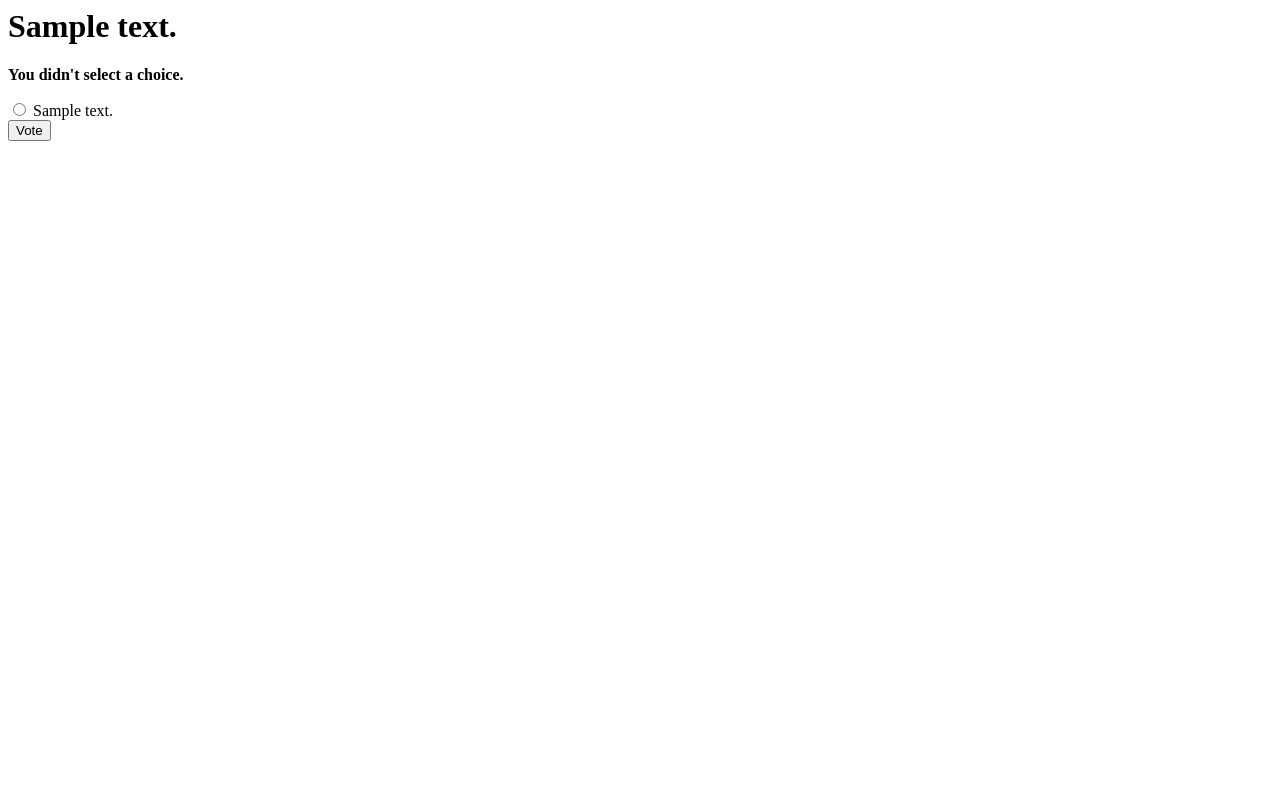
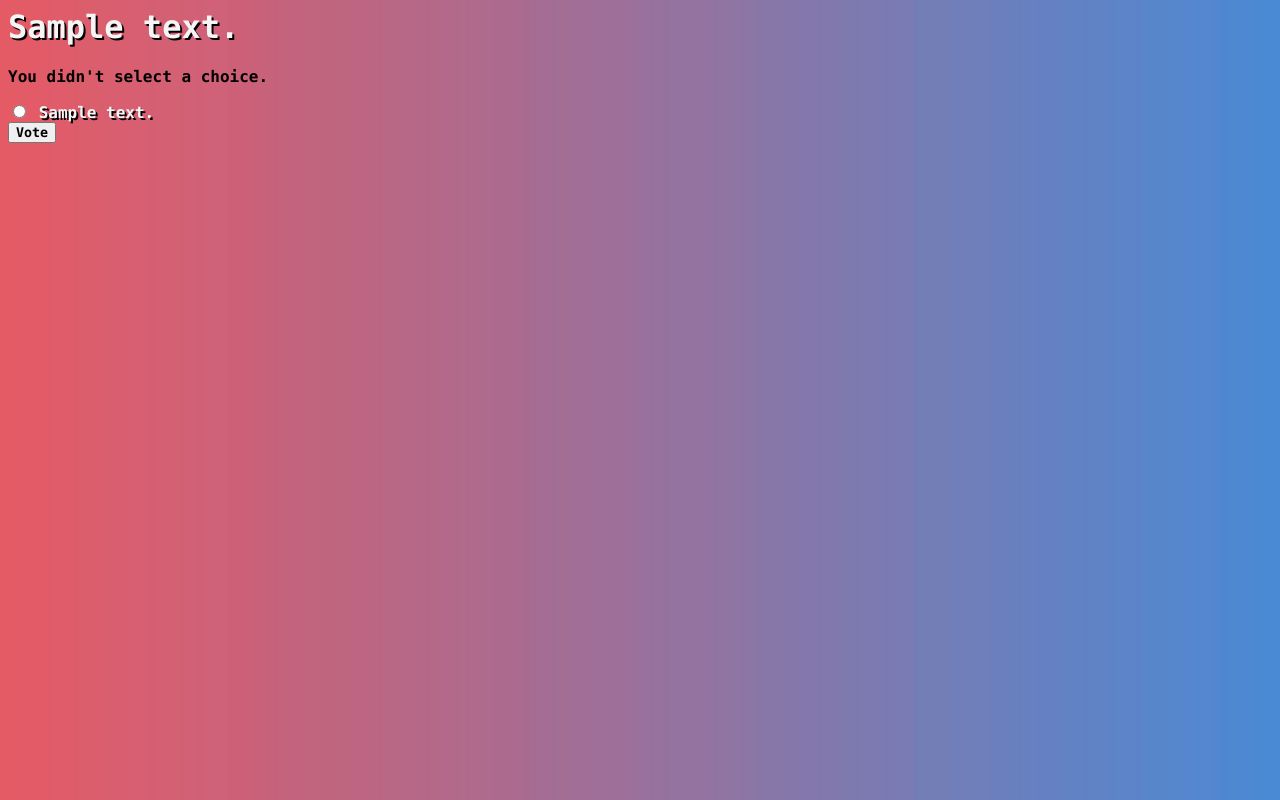
Before and after one commit to ttxking/ku-polls, a Django app: page /polls/1/vote in a window 1280 px wide. Run offline with Django 3.2, Linux system fonts and the light colour scheme; tables that the repository leaves empty hold one stand-in row (values such as "Sample post").

Commit message:
commit on writing ku-polls part6(styling app)

```diff
--- /dev/null
+++ b/polls/static/polls/style.css
@@ -0,0 +1,34 @@
+li a {
+    color: whitesmoke;
+}
+h1 {
+    color: whitesmoke;
+    text-shadow: 2px 2px black;
+}
+
+a {
+    color : whitesmoke;
+    text-shadow: 2px 2px black;
+}
+
+input[type=submit] {
+   font-family: "Lucida Console", Monaco, monospace;
+    font-weight: bold;
+}
+
+label[for^="choice"]{
+    color: whitesmoke;
+    text-shadow: 2px 2px black;
+}
+
+li {
+    color: whitesmoke;
+    text-shadow: 2px 2px black;
+}
+
+body {
+    background-image: url("images/background.jpeg");
+    background-size: cover;
+    font-weight: bold;
+    font-family: "Lucida Console", Monaco, monospace;
+}
--- a/polls/templates/polls/detail.html
+++ b/polls/templates/polls/detail.html
@@ -1,3 +1,6 @@
+{% load static %}
+<link rel="stylesheet" type="text/css" href="{% static 'polls/style.css' %}">
+
 <h1> {{ question.question_text }} </h1>
 {% if error_message %}<p><strong>{{ error_message }}</strong></p> {% endif %}
 
--- a/polls/templates/polls/results.html
+++ b/polls/templates/polls/results.html
@@ -1,3 +1,6 @@
+{% load static %}
+<link rel="stylesheet" type="text/css" href="{% static 'polls/style.css' %}">
+
 <h1>{{ question.question_text }}</h1>
 
 <ul>
--- a/polls/views.py
+++ b/polls/views.py
@@ -1,6 +1,6 @@
 
 # Create your views here.
-from datetime import timezone
+from django.utils import timezone
 
 from django.http import HttpResponse, Http404, HttpResponseRedirect
 from django.template import loader
```
Also changed, not shown: polls/templates/polls/index.html (+5 -2 lines), polls/tests.py (+2 -5 lines), polls/static/polls/images/background.jpeg (added).
